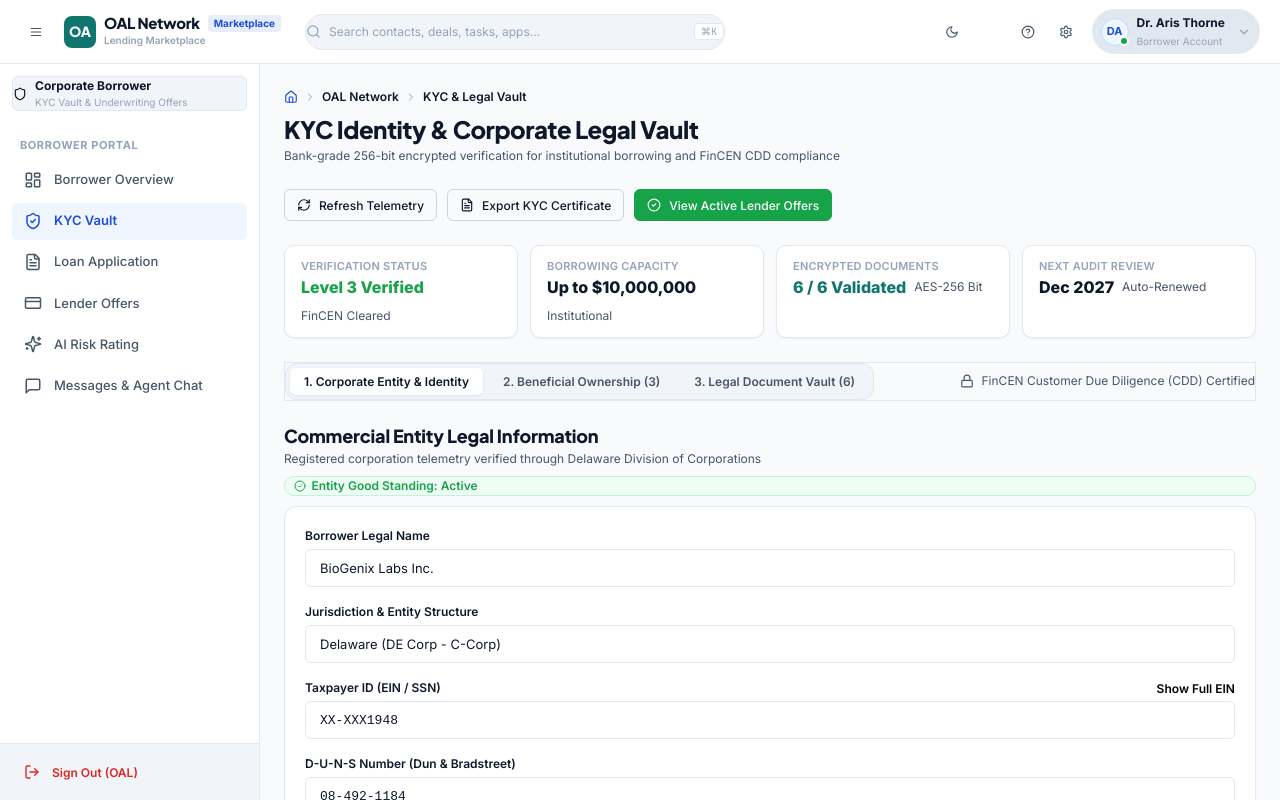
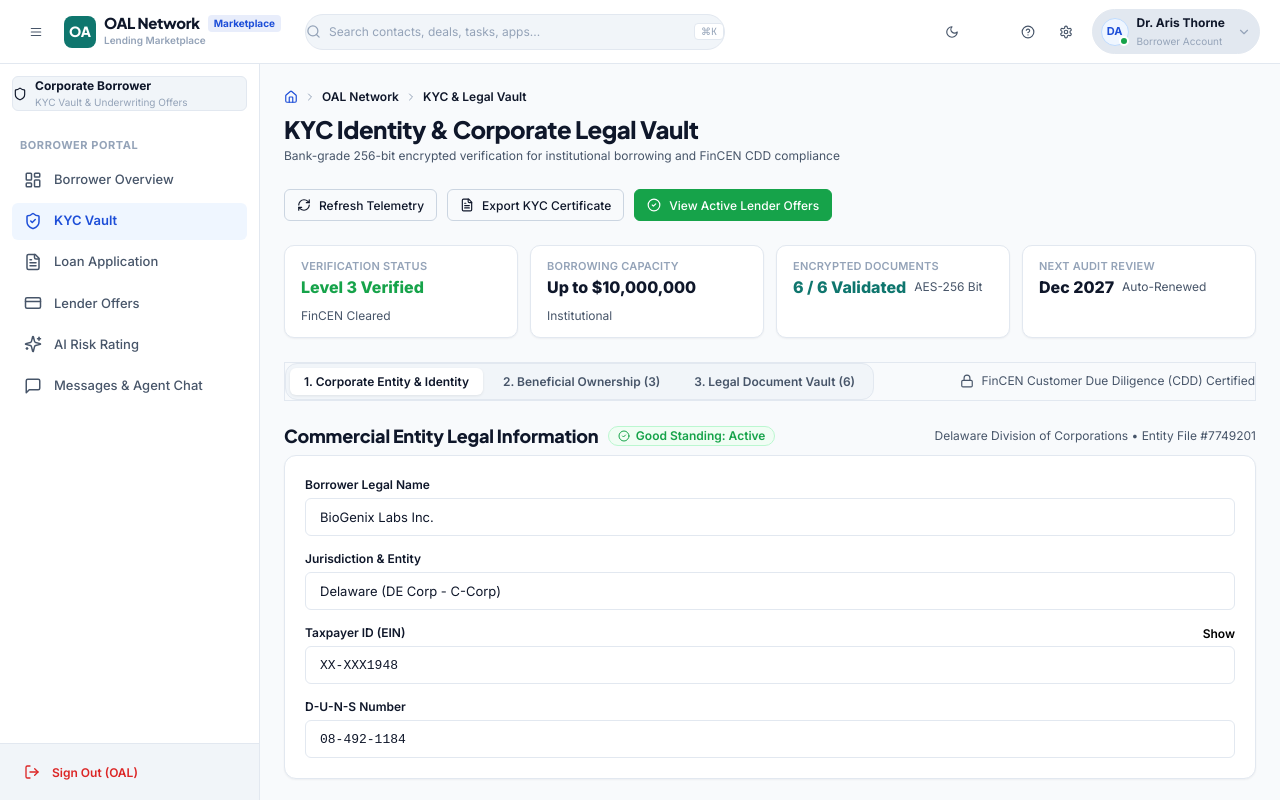
Before and after one commit to AKRITIKUSHWAHA/CRM, a React (Vite) app: page /oal/borrower/kyc in a window 1280 px wide. Built offline with nearby package versions, Linux system fonts and the light colour scheme; the HTML template or start-up script is replaced by a standard one.

Commit message:
style(kyc): streamline entity form fields into a compact 4-column layout without wide stretching

```diff
--- a/src/pages/oal/borrower/OalBorrowerKyc.jsx
+++ b/src/pages/oal/borrower/OalBorrowerKyc.jsx
@@ -334,25 +334,25 @@ export const OalBorrowerKyc = () => {
 
       {/* 4. TAB 1: Corporate Entity & Signatory Identity */}
       {activeTab === 'entity' && (
-        <div className="flex flex-col gap-6">
+        <div className="flex flex-col gap-5">
           {/* Section 1: Commercial Entity Legal Information */}
-          <div className="flex flex-col gap-2.5">
-            <div className="flex flex-col sm:flex-row sm:items-center justify-between gap-2">
-              <div>
+          <div className="flex flex-col gap-2">
+            <div className="flex items-center justify-between gap-3 flex-wrap">
+              <div className="flex items-center gap-2.5 flex-wrap">
                 <h2 style={{ fontSize: '18px', fontWeight: 800, margin: 0, color: 'var(--text-primary)', letterSpacing: '-0.01em' }}>
                   Commercial Entity Legal Information
                 </h2>
-                <span className="text-xs text-secondary">
-                  Registered corporation telemetry verified through Delaware Division of Corporations
-                </span>
+                <Badge variant="success" icon={CheckCircle2} style={{ display: 'inline-flex', width: 'auto' }}>
+                  Good Standing: Active
+                </Badge>
               </div>
-              <Badge variant="success" icon={CheckCircle2} style={{ flexShrink: 0 }}>
-                Entity Good Standing: Active
-              </Badge>
+              <span className="text-xs text-secondary">
+                Delaware Division of Corporations &bull; Entity File #7749201
+              </span>
             </div>
 
             <Card style={{ padding: '1.25rem', borderRadius: '12px' }}>
-              <div className="grid grid-cols-1 md:grid-cols-2 gap-4 text-xs">
+              <div className="grid grid-cols-1 sm:grid-cols-2 lg:grid-cols-4 gap-3.5 text-xs">
                 <div>
                   <label className="form-label mb-1 font-semibold text-secondary">Borrower Legal Name</label>
                   <Input
@@ -363,7 +363,7 @@ export const OalBorrowerKyc = () => {
                 </div>
 
                 <div>
-                  <label className="form-label mb-1 font-semibold text-secondary">Jurisdiction & Entity Structure</label>
+                  <label className="form-label mb-1 font-semibold text-secondary">Jurisdiction & Entity</label>
                   <Input
                     value={incState}
                     onChange={(e) => setIncState(e.target.value)}
@@ -373,14 +373,14 @@ export const OalBorrowerKyc = () => {
 
                 <div>
                   <div className="flex items-center justify-between mb-1">
-                    <label className="form-label mb-0 font-semibold text-secondary">Taxpayer ID (EIN / SSN)</label>
+                    <label className="form-label mb-0 font-semibold text-secondary">Taxpayer ID (EIN)</label>
                     <button
                       type="button"
                       onClick={() => setShowEin(!showEin)}
                       className="text-accent text-xs font-semibold"
                       style={{ background: 'none', border: 'none', cursor: 'pointer', padding: 0 }}
                     >
-                      {showEin ? 'Hide EIN' : 'Show Full EIN'}
+                      {showEin ? 'Hide' : 'Show'}
                     </button>
                   </div>
                   <Input
@@ -391,7 +391,7 @@ export const OalBorrowerKyc = () => {
                 </div>
 
                 <div>
-                  <label className="form-label mb-1 font-semibold text-secondary">D-U-N-S Number (Dun & Bradstreet)</label>
+                  <label className="form-label mb-1 font-semibold text-secondary">D-U-N-S Number</label>
                   <Input
                     value={duns}
                     onChange={(e) => setDuns(e.target.value)}
@@ -403,23 +403,23 @@ export const OalBorrowerKyc = () => {
           </div>
 
           {/* Section 2: Primary Officer Identity */}
-          <div className="flex flex-col gap-2.5">
-            <div className="flex flex-col sm:flex-row sm:items-center justify-between gap-2">
-              <div>
+          <div className="flex flex-col gap-2">
+            <div className="flex items-center justify-between gap-3 flex-wrap">
+              <div className="flex items-center gap-2.5 flex-wrap">
                 <h2 style={{ fontSize: '18px', fontWeight: 800, margin: 0, color: 'var(--text-primary)', letterSpacing: '-0.01em' }}>
                   Primary Authorized Signatory & Executive Officer
                 </h2>
-                <span className="text-xs text-secondary">
-                  Authorized corporate representative legally permitted to execute debt facilities
-                </span>
+                <Badge variant="success" icon={ShieldCheck} style={{ display: 'inline-flex', width: 'auto' }}>
+                  Identity Verified
+                </Badge>
               </div>
-              <Badge variant="success" icon={ShieldCheck} style={{ flexShrink: 0 }}>
-                Identity Verified
-              </Badge>
+              <span className="text-xs text-secondary">
+                Authorized signatory with full executive borrowing power
+              </span>
             </div>
 
-            <Card style={{ padding: '1.25rem', borderRadius: '12px' }} className="flex flex-col gap-4">
-              <div className="grid grid-cols-1 md:grid-cols-2 gap-4 text-xs">
+            <Card style={{ padding: '1.25rem', borderRadius: '12px' }} className="flex flex-col gap-3.5">
+              <div className="grid grid-cols-1 sm:grid-cols-2 gap-3.5 text-xs">
                 <div>
                   <label className="form-label mb-1 font-semibold text-secondary">Authorized Officer Full Legal Name</label>
                   <Input
@@ -440,12 +440,12 @@ export const OalBorrowerKyc = () => {
               </div>
 
               {/* Officer Verification Status Box */}
-              <div className="p-3.5 surface-secondary rounded-lg border-subtle flex items-center justify-between gap-3 text-xs flex-wrap">
+              <div className="p-3 surface-secondary rounded-lg border-subtle flex items-center justify-between gap-3 text-xs flex-wrap">
                 <div className="flex items-center gap-2.5">
                   <div
                     style={{
-                      width: '36px',
-                      height: '36px',
+                      width: '34px',
+                      height: '34px',
                       borderRadius: '50%',
                       background: 'linear-gradient(135deg, #1e40af 0%, #3b82f6 100%)',
                       color: '#ffffff',
@@ -454,6 +454,7 @@ export const OalBorrowerKyc = () => {
                       justifyContent: 'center',
                       fontWeight: 800,
                       fontSize: '12px',
+                      flexShrink: 0,
                     }}
                   >
                     AT
@@ -464,7 +465,7 @@ export const OalBorrowerKyc = () => {
                   </div>
                 </div>
 
-                <Badge variant="success">● RealID Validated</Badge>
+                <Badge variant="success" style={{ display: 'inline-flex', width: 'auto' }}>● RealID Validated</Badge>
               </div>
             </Card>
           </div>
```
